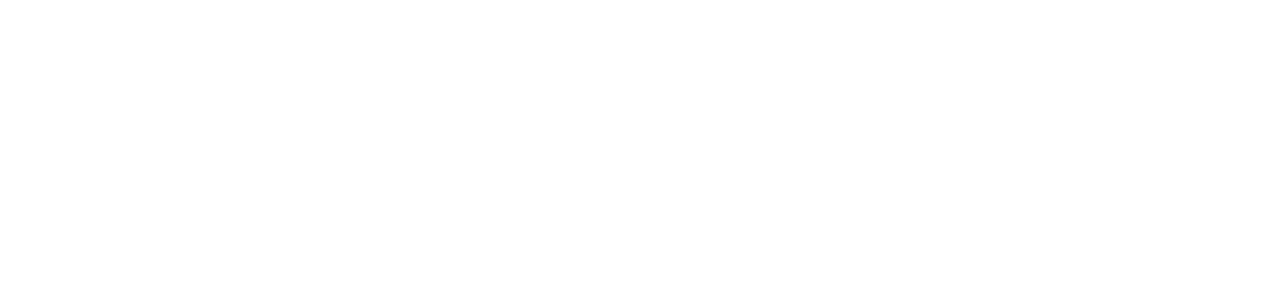
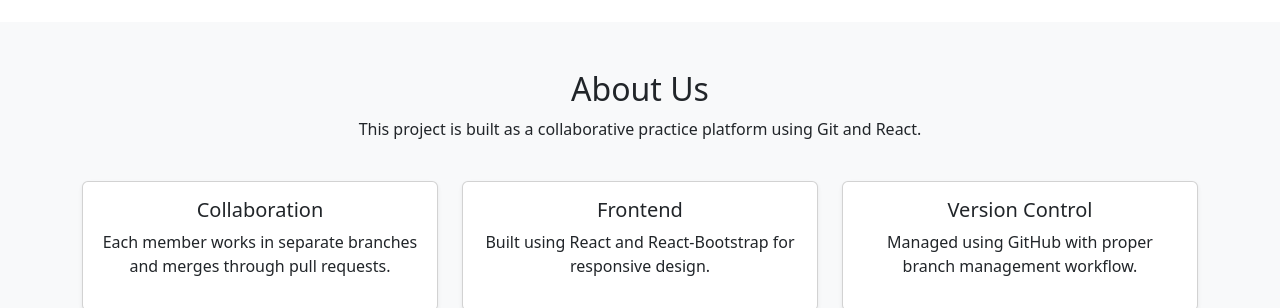
Before and after one commit to Dharshan20055/CollabPractice, a React (Create React App) app in the folder gitcollabpractice/: page / in a window 1280 px wide. Shown: the part 644-952 px from the top of the page. Before the commit the page ends 800 px from the top, so only its background shows below. Built offline with nearby package versions, Linux system fonts and the light colour scheme.

Commit message:
Added About Section

```diff
--- a/gitcollabpractice/src/App.js
+++ b/gitcollabpractice/src/App.js
@@ -1,13 +1,30 @@
+// import './App.css';
+// import NavBar from './components/NavBar';
+// import Home from './components/Home';
+
+
+// function App() {
+//   return (
+//     <div className="App">
+//       <NavBar />
+//       <Home />
+//     </div>
+//   );
+// }
+
+// export default App;
+
 import './App.css';
 import NavBar from './components/NavBar';
 import Home from './components/Home';
-
+import About from './components/About';
 
 function App() {
   return (
     <div className="App">
       <NavBar />
       <Home />
+      <About />
     </div>
   );
 }
--- /dev/null
+++ b/gitcollabpractice/src/components/About.js
@@ -0,0 +1,51 @@
+import React from "react";
+import { Container, Row, Col, Card } from "react-bootstrap";
+
+function About() {
+  return (
+    <div id="about" className="py-5 bg-light">
+      <Container>
+        <Row className="text-center mb-4">
+          <Col>
+            <h2>About Us</h2>
+            <p>
+              This project is built as a collaborative practice platform using
+              Git and React.
+            </p>
+          </Col>
+        </Row>
+
+        <Row>
+          <Col md={4} className="mb-3">
+            <Card className="p-3 shadow-sm">
+              <h5>Collaboration</h5>
+              <p>
+                Each member works in separate branches and merges through pull requests.
+              </p>
+            </Card>
+          </Col>
+
+          <Col md={4} className="mb-3">
+            <Card className="p-3 shadow-sm">
+              <h5>Frontend</h5>
+              <p>
+                Built using React and React-Bootstrap for responsive design.
+              </p>
+            </Card>
+          </Col>
+
+          <Col md={4} className="mb-3">
+            <Card className="p-3 shadow-sm">
+              <h5>Version Control</h5>
+              <p>
+                Managed using GitHub with proper branch management workflow.
+              </p>
+            </Card>
+          </Col>
+        </Row>
+      </Container>
+    </div>
+  );
+}
+
+export default About;
```
